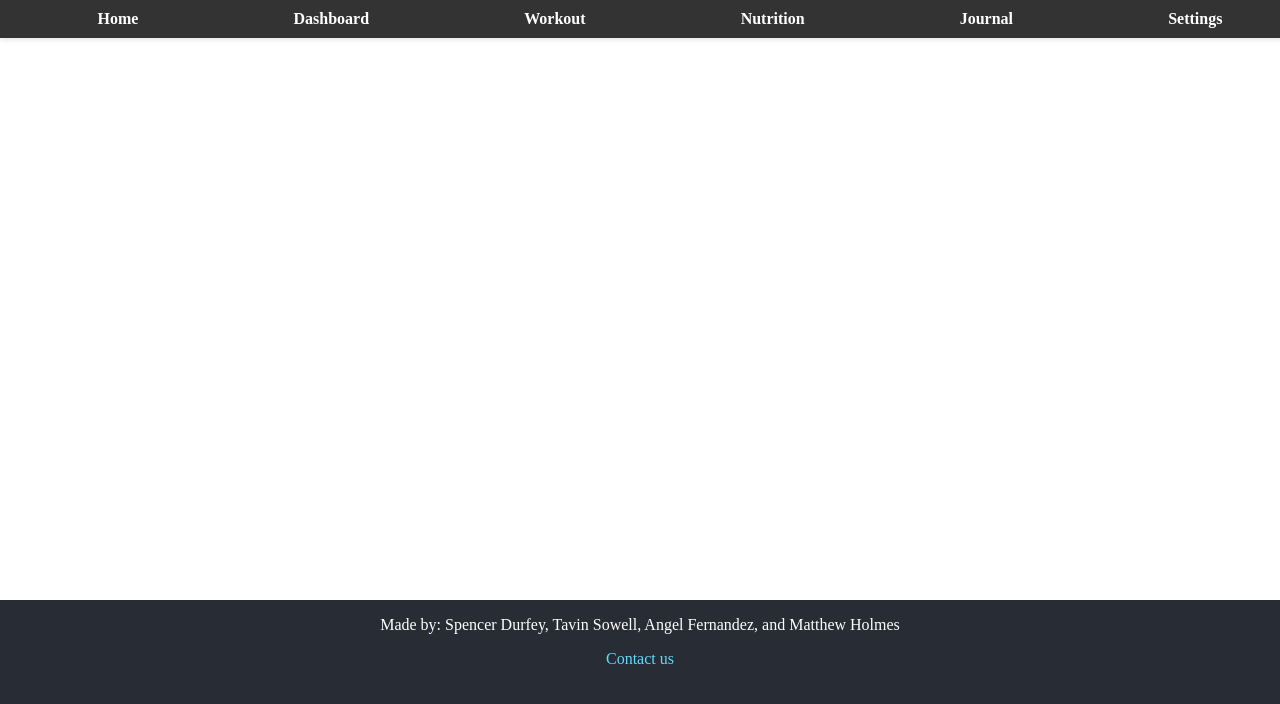
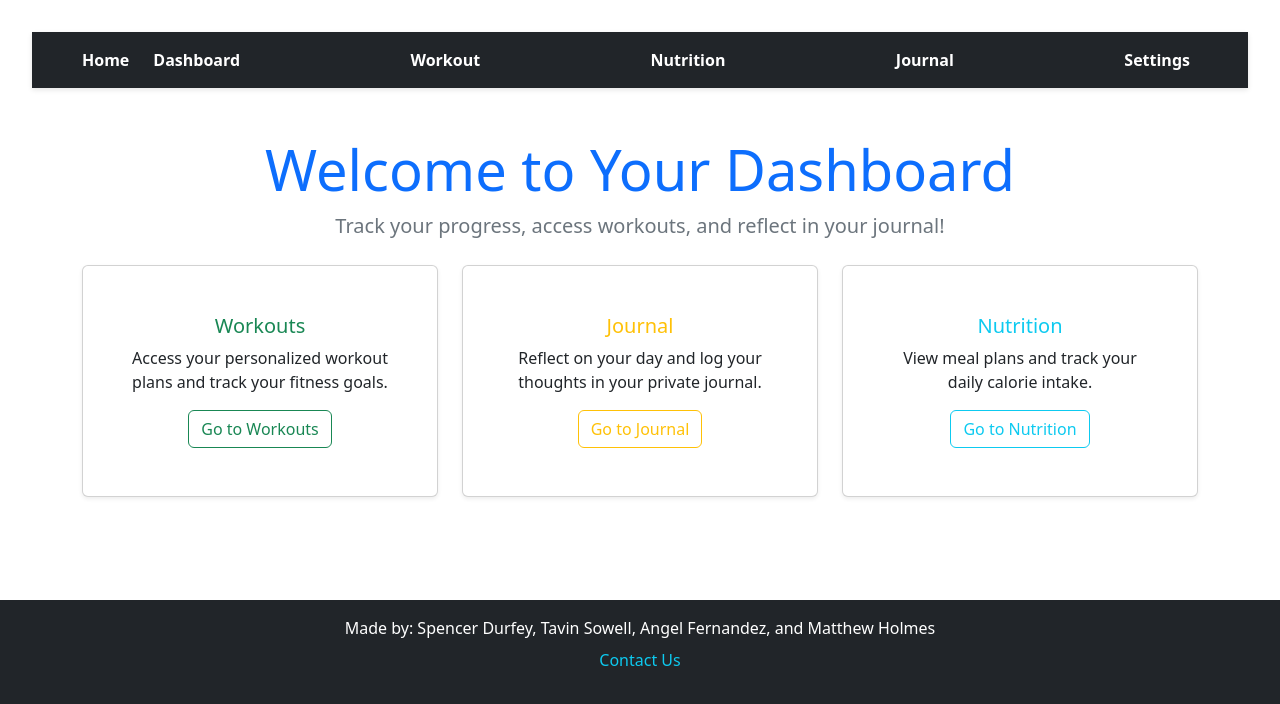
Before and after one commit to Durfey32/Workout-with-Mental-Health, a React (Vite) app in the folder client/: page /dashboard in a window 1280 px wide. Shown: the top 704 px of the page. Built offline with nearby package versions, Linux system fonts and the light colour scheme.

Commit message:
added styline

```diff
--- a/client/src/components/Footer.tsx
+++ b/client/src/components/Footer.tsx
@@ -1,14 +1,18 @@
 import { Link } from 'react-router-dom';
 
 const Footer = () => {
-    return (
-        <footer>
-        <div className = "footer">
-            <p>Made by: Spencer Durfey, Tavin Sowell, Angel Fernandez, and Matthew Holmes</p>
-            <Link to="/contact-us" style={{ color: '#61dafb', textDecoration: 'none' }}>Contact us</Link>
-            </div>
-        </footer>
-    );
+  return (
+    <footer className="footer bg-dark text-white py-3">
+      <div className="container text-center">
+        <p className="mb-2">
+          Made by: Spencer Durfey, Tavin Sowell, Angel Fernandez, and Matthew Holmes
+        </p>
+        <Link to="/contact-us" className="text-info text-decoration-none">
+          Contact Us
+        </Link>
+      </div>
+    </footer>
+  );
 };
 
 export default Footer;
--- a/client/src/components/Navbar.tsx
+++ b/client/src/components/Navbar.tsx
@@ -2,14 +2,41 @@ import { Link } from 'react-router-dom';
 
 const Navbar = () => {
   return (
-    <nav>
-      <div className='navbar'>
-        <Link to="/">Home</Link>
-        <Link to="/dashboard">Dashboard</Link>
-        <Link to="/workout-gen">Workout</Link>
-        <Link to="/nutrition">Nutrition</Link>
-        <Link to="/journal">Journal</Link>
-        <Link to="/settings">Settings</Link>
+    <nav className="navbar navbar-expand-lg navbar-dark bg-dark">
+      <div className="container">
+        <Link className="navbar-brand" to="/">
+          Home
+        </Link>
+
+        <div className="collapse navbar-collapse" id="navbarNav">
+          <ul className="navbar-nav w-100 d-flex justify-content-between">
+            <li className="nav-item">
+              <Link className="nav-link" to="/dashboard">
+                Dashboard
+              </Link>
+            </li>
+            <li className="nav-item">
+              <Link className="nav-link" to="/workout-gen">
+                Workout
+              </Link>
+            </li>
+            <li className="nav-item">
+              <Link className="nav-link" to="/nutrition">
+                Nutrition
+              </Link>
+            </li>
+            <li className="nav-item">
+              <Link className="nav-link" to="/journal">
+                Journal
+              </Link>
+            </li>
+            <li className="nav-item">
+              <Link className="nav-link" to="/settings">
+                Settings
+              </Link>
+            </li>
+          </ul>
+        </div>
       </div>
     </nav>
   );
--- a/client/src/main.tsx
+++ b/client/src/main.tsx
@@ -1,7 +1,7 @@
 import { RouterProvider, createBrowserRouter } from 'react-router-dom';
 import  ReactDOM  from 'react-dom/client';
 import './App.css'
-
+import 'bootstrap/dist/css/bootstrap.min.css';
 
 import App from './App.tsx';
 import ErrorPage from './pages/ErrorPage.tsx';
--- a/client/src/pages/DashBoard.tsx
+++ b/client/src/pages/DashBoard.tsx
@@ -1,24 +1,61 @@
-import React, { useEffect } from 'react';
-import { useNavigate } from 'react-router-dom';
+import React from 'react';
 
 const DashBoard: React.FC = () => {
-  const navigate = useNavigate();
-  const isAuthenticated = localStorage.getItem('isAuthenticated') === 'true'; // Example of using localStorage for auth
+  return (
+    <div className="dashboard container mt-5">
+      <div className="text-center mb-4">
+        <h2 className="display-4 text-primary">Welcome to Your Dashboard</h2>
+        <p className="lead text-secondary">
+          Track your progress, access workouts, and reflect in your journal!
+        </p>
+      </div>
 
-  useEffect(() => {
-    if (!isAuthenticated) {
-      navigate('/dashboard');
-    }
-  }, [isAuthenticated, navigate]);
+      <div className="row text-center">
+        {/* Workouts Section */}
+        <div className="col-md-4 mb-4">
+          <div className="card shadow-sm">
+            <div className="card-body">
+              <h5 className="card-title text-success">Workouts</h5>
+              <p className="card-text">
+                Access your personalized workout plans and track your fitness goals.
+              </p>
+              <a href="/workout-gen" className="btn btn-outline-success">
+                Go to Workouts
+              </a>
+            </div>
+          </div>
+        </div>
 
-  if (!isAuthenticated) {
-    return null;
-  }
+        {/* Journal Section */}
+        <div className="col-md-4 mb-4">
+          <div className="card shadow-sm">
+            <div className="card-body">
+              <h5 className="card-title text-warning">Journal</h5>
+              <p className="card-text">
+                Reflect on your day and log your thoughts in your private journal.
+              </p>
+              <a href="/journal" className="btn btn-outline-warning">
+                Go to Journal
+              </a>
+            </div>
+          </div>
+        </div>
 
-  return (
-    <div className="dashboard">
-      <h2>Welcome to Your Fitness & Mental Health Dashboard</h2>
-      <p>Track your progress, access workouts, and Journal!</p>
+        {/* Nutrition Section */}
+        <div className="col-md-4 mb-4">
+          <div className="card shadow-sm">
+            <div className="card-body">
+              <h5 className="card-title text-info">Nutrition</h5>
+              <p className="card-text">
+                View meal plans and track your daily calorie intake.
+              </p>
+              <a href="/nutrition" className="btn btn-outline-info">
+                Go to Nutrition
+              </a>
+            </div>
+          </div>
+        </div>
+      </div>
     </div>
   );
 };
--- a/client/src/pages/Journal.tsx
+++ b/client/src/pages/Journal.tsx
@@ -2,22 +2,72 @@ import React, { useState } from 'react';
 
 const Journal: React.FC = () => {
   const [entry, setEntry] = useState<string>('');
+  const [message, setMessage] = useState<string | null>(null);
+  const [error, setError] = useState<string | null>(null);
+  const maxCharacters = 500; // Limit for journal entry characters
 
-  const handleSaveEntry = (e: React.FormEvent) => {
+  const handleSaveEntry = async (e: React.FormEvent) => {
     e.preventDefault();
-    // Handle save logic, possibly with local storage or API
+
+    if (entry.trim().length === 0) {
+      setError('Your journal entry cannot be empty.');
+      setMessage(null);
+      return;
+    }
+
+    if (entry.length > maxCharacters) {
+      setError(`Your journal entry cannot exceed ${maxCharacters} characters.`);
+      setMessage(null);
+      return;
+    }
+
+    try {
+      // Replace this with your API logic for saving the entry
+      const response = await fetch('/api/journal', {
+        method: 'POST',
+        headers: {
+          'Content-Type': 'application/json',
+        },
+        body: JSON.stringify({ entry }),
+      });
+
+      if (response.ok) {
+        setMessage('Your journal entry has been saved successfully.');
+        setError(null);
+        setEntry(''); // Clear the entry after saving
+      } else {
+        setError('Failed to save your entry. Please try again.');
+        setMessage(null);
+      }
+    } catch (error) {
+      console.error('Error saving journal entry:', error);
+      setError('An unexpected error occurred. Please try again later.');
+      setMessage(null);
+    }
   };
 
   return (
-    <div className="journal">
-      <h2>Your Journal</h2>
+    <div className="journal container mt-4">
+      <h2 className="text-center mb-4">Your Journal</h2>
       <form onSubmit={handleSaveEntry}>
         <textarea
           value={entry}
           onChange={(e) => setEntry(e.target.value)}
           placeholder="Write your thoughts here..."
+          className="form-control mb-3"
+          rows={5}
+          maxLength={maxCharacters}
         />
-        <button type="submit">Save Entry</button>
+        <div className="text-end mb-2">
+          <small>
+            {entry.length}/{maxCharacters} characters
+          </small>
+        </div>
+        {error && <p className="text-danger">{error}</p>}
+        {message && <p className="text-success">{message}</p>}
+        <button type="submit" className="btn btn-primary w-100">
+          Save Entry
+        </button>
       </form>
     </div>
   );
--- a/client/src/pages/MainPage.tsx
+++ b/client/src/pages/MainPage.tsx
@@ -1,6 +1,5 @@
 import { useState, useEffect } from 'react';
 import { Link } from 'react-router-dom';
-
 
 const MainPage = () => {
   const [quote, setQuote] = useState<string | null>(null);
@@ -10,7 +9,7 @@ const MainPage = () => {
     // Fetch a random quote from an API
     const fetchQuote = async () => {
       try {
-          const response = await fetch('/quotes');
+        const response = await fetch('/quotes'); // Replace with actual API endpoint
         if (response.ok) {
           const data = await response.json();
           setQuote(data.quoteText);
@@ -26,28 +25,44 @@ const MainPage = () => {
     fetchQuote();
   }, []);
 
-
-
   return (
-        <div>
-            <header>
-                <h1>Welcome Page</h1>
+    <div className="main-page">
+      <header className="text-center py-4 bg-light">
+        <h1>Welcome to Our Fitness & Mental Health Platform</h1>
       </header>
 
-            <main>
+      <main className="container text-center py-5">
+        {/* Quote Section */}
+        <section className="mb-4">
+          <h2 className="mb-3">Quote of the Day</h2>
+          {quote ? (
+            <blockquote className="blockquote">
+              <p className="mb-2">"{quote}"</p>
+              <footer className="blockquote-footer">{quoteAuthor || 'Unknown'}</footer>
+            </blockquote>
+          ) : (
+            <p>Loading quote...</p>
+          )}
+        </section>
+
+        {/* Login/Account Links */}
         <section>
-                    <h2>Quote of the Day</h2>
-                    <p>{quote}</p>
-                    <p>{quoteAuthor}</p>
+          <p>
+            Already have an account?{' '}
+            <Link to="/login">
+              <button className="btn btn-primary">Login</button>
+            </Link>
+          </p>
+          <p>
+            Don't have an account?{' '}
+            <Link to="/create-account">
+              <button className="btn btn-success">Create One</button>
+            </Link>
+          </p>
         </section>
-                    <p>Already have an Acount please
-                    <Link to="/login"> <button>Login</button></Link>
-                        </p>
-
-                    <p>Don't have an account? <Link to="/create-account"><button>Create one</button></Link></p>
       </main>
     </div>
   );
-}
+};
 
 export default MainPage;
```
Lines whose indentation alone changed are shown as unchanged.
